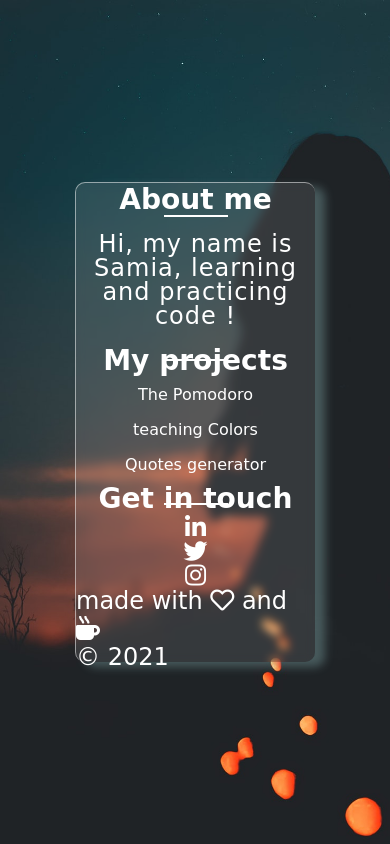
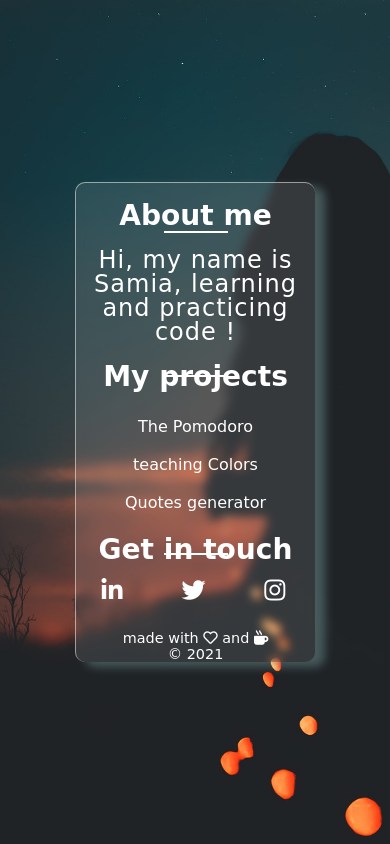
Before and after one commit to coderLadyCodes/glassy-website, a plain HTML site: page index.html in a window 390 px wide. Drawn offline with Linux system fonts and the light colour scheme; a web font is replaced by a local one.

Commit message:
mobile first done

```diff
--- a/style.css
+++ b/style.css
@@ -34,6 +34,7 @@ body {
 }
 .aboutme h3 {
   text-align: center;
+  padding-top:1rem;
 }
 .aboutme h3:hover{
   color:rgba(255, 255, 255, 0.2);
@@ -44,7 +45,7 @@ body {
   width: 4rem;
   height: 2px;
   background-color: #fff;
-  top: 2rem;
+  top: 3rem;
   left: 37%;
   animation-name: deco;
   animation-duration: 2s;
@@ -64,6 +65,7 @@ body {
 
 .projects h3{
  text-align:center;
+ padding-bottom:0.9rem;
 }
 
 .projects h3:hover{
@@ -76,7 +78,7 @@ body {
   width: 4rem;
   height: 2px;
   background-color: #fff;
-  top: 11rem;
+  top: 12rem;
   left: 37%;
   animation-name: deco;
   animation-duration: 2s;
@@ -97,7 +99,7 @@ body {
   display:flex;
   align-items:center;
   justify-content:center;
-  padding: 0.5rem;
+  padding: 0.6rem;
 }
 
 .projects a:hover{
@@ -105,15 +107,17 @@ body {
 }
 
 .contact h3{
-  text-align:center;
+ text-align:center;
+ padding:0.7rem;
 }
+
 .contact h3::after{
   content: "";
   position: absolute;
   width: 4rem;
   height: 2px;
   background-color: #fff;
-  top: 20rem;
+  top: 23.1rem;
   left: 37%;
   animation-name: deco;
   animation-duration: 2s;
@@ -134,8 +138,18 @@ body {
 .contact a{
   text-decoration:none;
   color:#fff;
-  display:flex;
-  flex-direction:column;
-  align-items: center;
-  justify-content:center;
+  padding:1.6rem;
 }
+
+.contact a:hover{
+  color:rgba(255, 255, 255, 0.2);
+}
+
+.footer{
+  position:fixed;
+  bottom:0;
+  left:0;
+  width:100%;
+  text-align: center;
+  font-size:0.9rem;
+}
```
